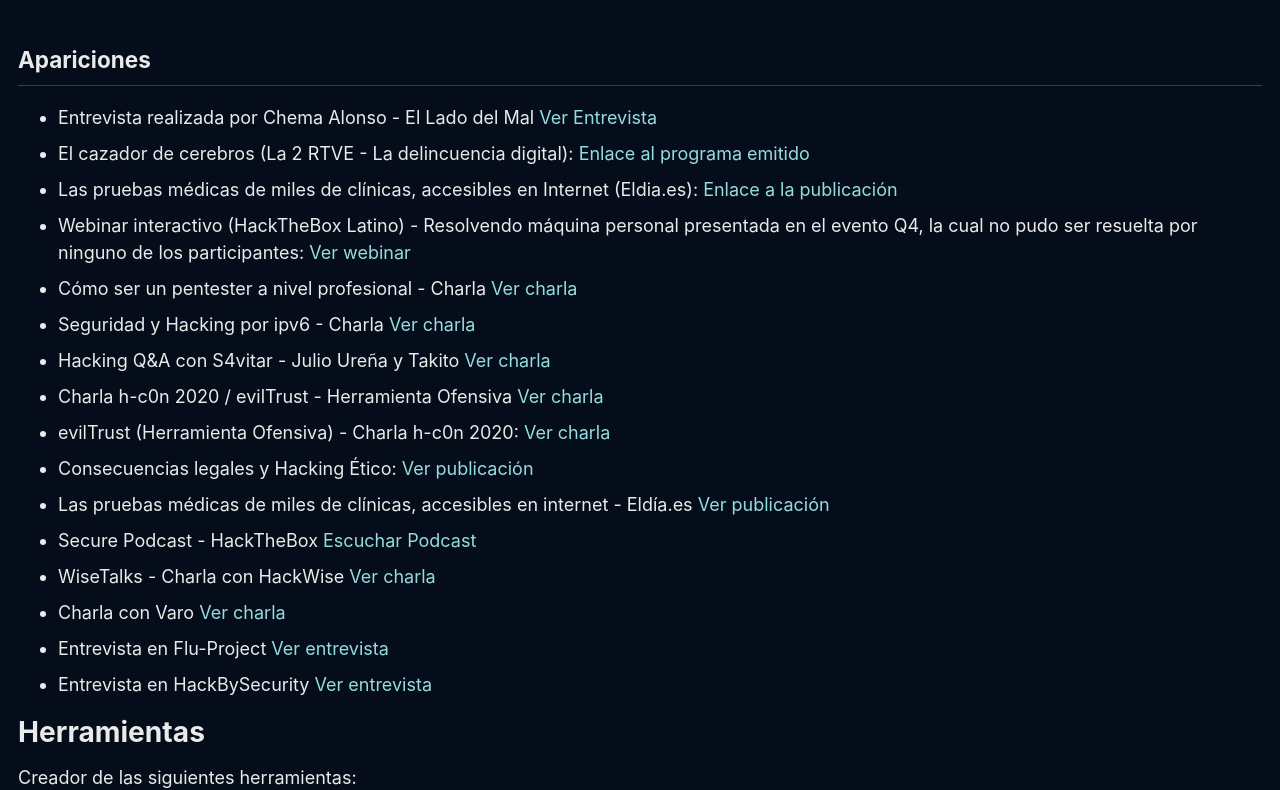
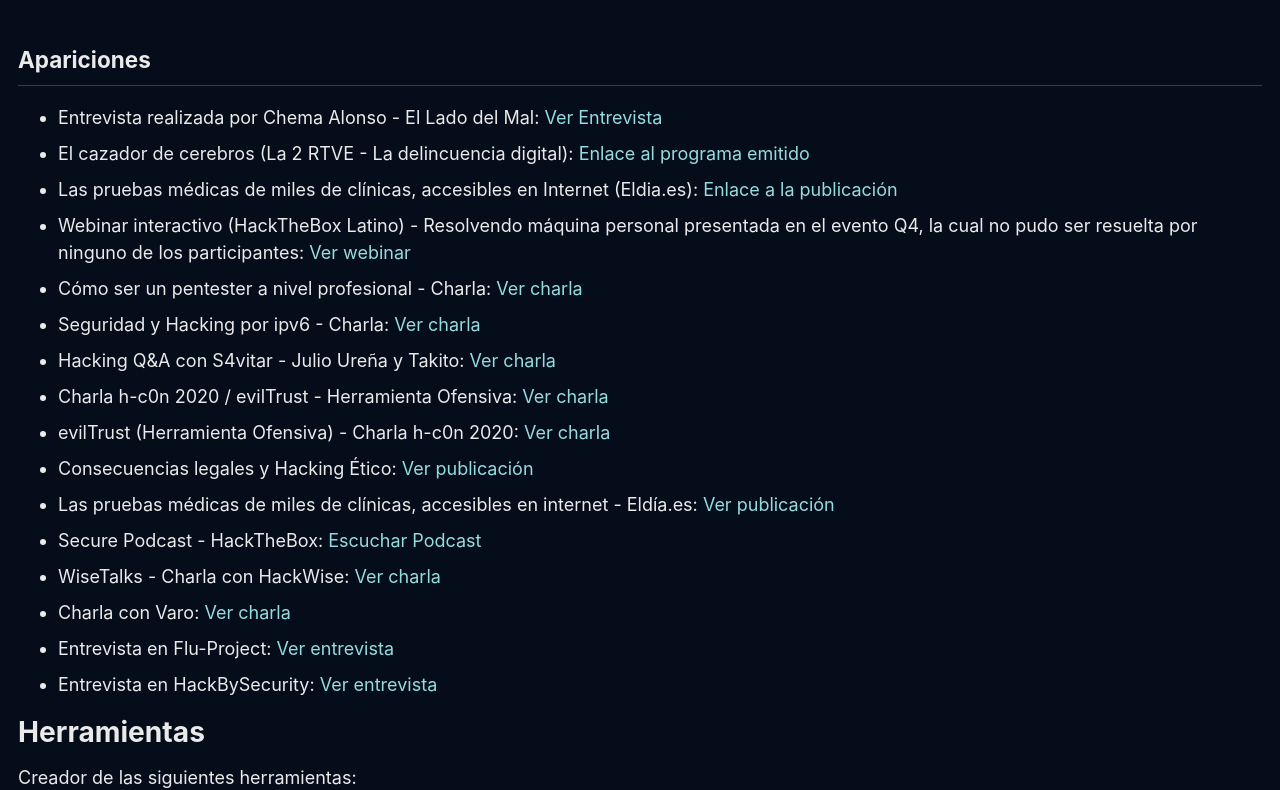
Before and after one commit to s4vitar/s4vitar.github.io, a Jekyll site: the page built from _pages/about.md, in a window 1280 px wide and 1400 px high, scrolled down 2961 px. Shown: the part 153-943 px from the top of the window. Built offline with Jekyll 4.4.1, drawn with Linux system fonts in a browser that asks for light colours; cached includes are drawn as plain includes; a script that is not in the unit is left out.

```diff
--- a/_pages/about.md
+++ b/_pages/about.md
@@ -85,22 +85,22 @@
 
 ## Apariciones
 
-- Entrevista realizada por Chema Alonso - El Lado del Mal [Ver Entrevista](https://www.elladodelmal.com/2021/09/entrevista-s4vitar-pentester.html?m=0)
+- Entrevista realizada por Chema Alonso - El Lado del Mal: [Ver Entrevista](https://www.elladodelmal.com/2021/09/entrevista-s4vitar-pentester.html?m=0)
 - El cazador de cerebros (La 2 RTVE - La delincuencia digital): [Enlace al programa emitido](http://www.rtve.es/alacarta/videos/el-cazador-de-cerebros/cazador-cerebros-ciberataques-delincuencia-digital/5417722/)
 - Las pruebas médicas de miles de clínicas, accesibles en Internet (Eldia.es): [Enlace a la publicación](https://www.eldia.es/sociedad/2020/02/21/pruebas-medicas-miles-clinicas-accesibles/1053880.html)
 - Webinar interactivo (HackTheBox Latino) - Resolvendo máquina personal presentada en el evento Q4, la cual no pudo ser resuelta por ninguno de los participantes: [Ver webinar](https://www.youtube.com/watch?v=5AmJtyBphVE)
-- Cómo ser un pentester a nivel profesional - Charla [Ver charla](https://www.facebook.com/hackingEtico18/videos/vb.1592676964151994/185438342573111)
-- Seguridad y Hacking por ipv6 - Charla [Ver charla](https://www.youtube.com/watch?v=A445hnKq9wk)
-- Hacking Q&A con S4vitar - Julio Ureña y Takito [Ver charla](https://www.youtube.com/watch?v=GZFoNfCpcQc)
-- Charla h-c0n 2020 / evilTrust - Herramienta Ofensiva [Ver charla](https://www.youtube.com/watch?v=-GIA9et7ZRg)
+- Cómo ser un pentester a nivel profesional - Charla: [Ver charla](https://www.facebook.com/hackingEtico18/videos/vb.1592676964151994/185438342573111)
+- Seguridad y Hacking por ipv6 - Charla: [Ver charla](https://www.youtube.com/watch?v=A445hnKq9wk)
+- Hacking Q&A con S4vitar - Julio Ureña y Takito: [Ver charla](https://www.youtube.com/watch?v=GZFoNfCpcQc)
+- Charla h-c0n 2020 / evilTrust - Herramienta Ofensiva: [Ver charla](https://www.youtube.com/watch?v=-GIA9et7ZRg)
 - evilTrust (Herramienta Ofensiva) - Charla h-c0n 2020: [Ver charla](https://www.youtube.com/watch?v=-GIA9et7ZRg)
 - Consecuencias legales y Hacking Ético: [Ver publicación](https://internautas.org/html/10399.html)
-- Las pruebas médicas de miles de clínicas, accesibles en internet - Eldía.es [Ver publicación](https://www.eldia.es/sociedad/2020/02/21/pruebas-medicas-miles-clinicas-accesibles/1053880.html)
-- Secure Podcast - HackTheBox [Escuchar Podcast](https://securepodcast.com/audios/036/)
-- WiseTalks - Charla con HackWise [Ver charla](https://www.youtube.com/watch?v=spT4KpuX1KM)
-- Charla con Varo [Ver charla](https://www.youtube.com/watch?v=QYZhao4NbMQ)
-- Entrevista en Flu-Project [Ver entrevista](https://www.flu-project.com/2021/03/entrevista-marcelo-vazquez-aka-s4vitar.html)
-- Entrevista en HackBySecurity [Ver entrevista](https://www.hackbysecurity.com/entrevista/marcelo-vazquez)
+- Las pruebas médicas de miles de clínicas, accesibles en internet - Eldía.es: [Ver publicación](https://www.eldia.es/sociedad/2020/02/21/pruebas-medicas-miles-clinicas-accesibles/1053880.html)
+- Secure Podcast - HackTheBox: [Escuchar Podcast](https://securepodcast.com/audios/036/)
+- WiseTalks - Charla con HackWise: [Ver charla](https://www.youtube.com/watch?v=spT4KpuX1KM)
+- Charla con Varo: [Ver charla](https://www.youtube.com/watch?v=QYZhao4NbMQ)
+- Entrevista en Flu-Project: [Ver entrevista](https://www.flu-project.com/2021/03/entrevista-marcelo-vazquez-aka-s4vitar.html)
+- Entrevista en HackBySecurity: [Ver entrevista](https://www.hackbysecurity.com/entrevista/marcelo-vazquez)
 
 # Herramientas
 Creador de las siguientes herramientas:
```
Also changed, not shown: 1 other file.
